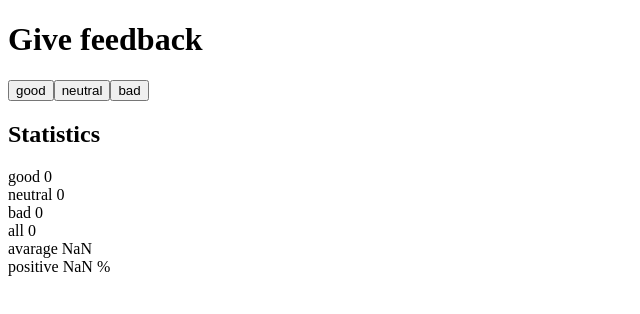
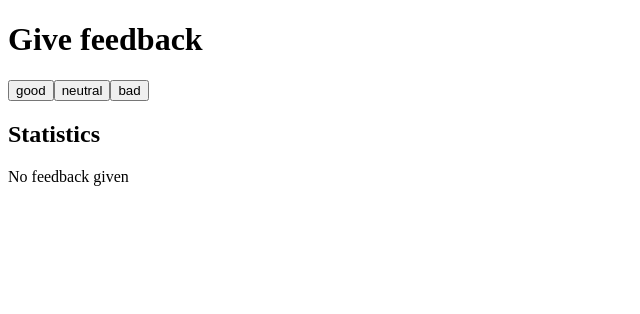
Before and after one commit to KMNTJ/fullstack-open, a React (Vite) app: page / in a window 1280 px wide. Shown: the top 314 px of the page, without its empty margins (0-640 px from the left). Built offline with nearby package versions, Linux system fonts and the light colour scheme.

Commit message:
1.9 unicafe step 4 done

```diff
--- a/src/App.jsx
+++ b/src/App.jsx
@@ -25,12 +25,18 @@ const Statistics = (props) => {
   return (
     <div>
       <h2>Statistics</h2>
+      {total ? (
+        <>
           <Tally text="good" count={good}></Tally>
           <Tally text="neutral" count={neutral}></Tally>
           <Tally text="bad" count={bad}></Tally>
           <Tally text="all" count={total}></Tally>
           <Avarage total={total} good={good} bad={bad}></Avarage>
           <Positive total={total} good={good}></Positive>
+        </>
+      ) : (
+        <>No feedback given</>
+      )}
     </div>
   );
 };
```
Lines whose indentation alone changed are shown as unchanged.
